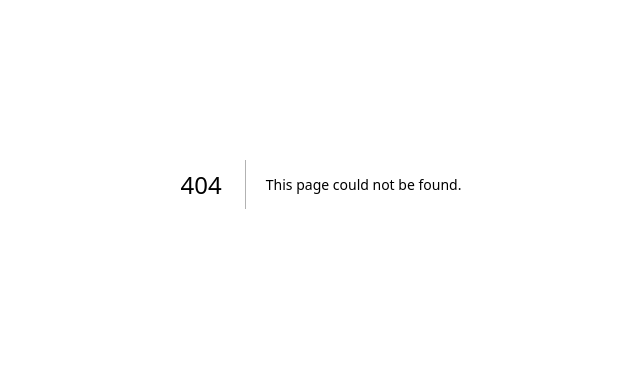
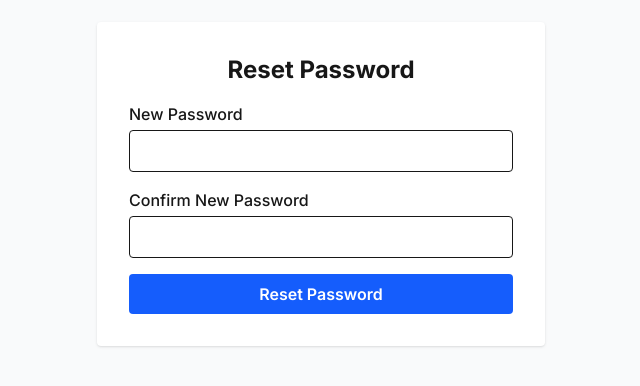
Before and after one commit to naldmach/inca, a Next.js app: page /reset-password in a window 1280 px wide. Before the commit this address had no page. Shown: the part 216-602 px from the top of the page, without its empty margins (319-959 px from the left). Built offline with nearby package versions, Linux system fonts and the light colour scheme.

Commit message:
feat: add reset password page and fix Supabase updateUser usage

```diff
--- /dev/null
+++ b/src/app/reset-password/page.tsx
@@ -0,0 +1,86 @@
+"use client";
+
+import { useState } from "react";
+import { useRouter, useSearchParams } from "next/navigation";
+import { createClient } from "@/lib/supabase/client";
+
+export default function ResetPasswordPage() {
+  const router = useRouter();
+  const searchParams = useSearchParams();
+  const accessToken = searchParams.get("access_token");
+  const [password, setPassword] = useState("");
+  const [confirmPassword, setConfirmPassword] = useState("");
+  const [error, setError] = useState<string | null>(null);
+  const [success, setSuccess] = useState<string | null>(null);
+  const [loading, setLoading] = useState(false);
+
+  const handleSubmit = async (e: React.FormEvent) => {
+    e.preventDefault();
+    setError(null);
+    setSuccess(null);
+    if (!accessToken) {
+      setError("Invalid or missing access token.");
+      return;
+    }
+    if (password.length < 6) {
+      setError("Password must be at least 6 characters.");
+      return;
+    }
+    if (password !== confirmPassword) {
+      setError("Passwords do not match.");
+      return;
+    }
+    setLoading(true);
+    const supabase = createClient();
+    const { error } = await supabase.auth.updateUser({ password });
+    setLoading(false);
+    if (error) {
+      setError(error.message || "Failed to reset password.");
+    } else {
+      setSuccess(
+        "Password reset successful! You can now log in with your new password."
+      );
+      setTimeout(() => router.push("/login"), 2000);
+    }
+  };
+
+  return (
+    <div className="flex min-h-screen items-center justify-center bg-gray-50">
+      <form
+        onSubmit={handleSubmit}
+        className="w-full max-w-md p-8 bg-white rounded shadow space-y-4"
+      >
+        <h1 className="text-2xl font-bold mb-4 text-center">Reset Password</h1>
+        <div>
+          <label className="block mb-1 font-medium">New Password</label>
+          <input
+            type="password"
+            className="w-full border rounded px-3 py-2"
+            value={password}
+            onChange={(e) => setPassword(e.target.value)}
+            autoComplete="new-password"
+          />
+        </div>
+        <div>
+          <label className="block mb-1 font-medium">Confirm New Password</label>
+          <input
+            type="password"
+            className="w-full border rounded px-3 py-2"
+            value={confirmPassword}
+            onChange={(e) => setConfirmPassword(e.target.value)}
+            autoComplete="new-password"
+          />
+        </div>
+        {error && <p className="text-red-600 text-center">{error}</p>}
+        {success && <p className="text-green-600 text-center">{success}</p>}
+        <button
+          type="submit"
+          className="w-full bg-blue-600 text-white py-2 rounded font-semibold hover:bg-blue-700 transition"
+          disabled={loading}
+        >
+          {loading ? "Resetting..." : "Reset Password"}
+        </button>
+      </form>
+    </div>
+  );
+}
--- a/src/components/auth/AuthForm.tsx
+++ b/src/components/auth/AuthForm.tsx
@@ -40,6 +40,7 @@ export default function AuthForm() {
   const [error, setError] = useState<string | null>(null);
   const [loading, setLoading] = useState(false);
   const [success, setSuccess] = useState<string | null>(null);
+  const [pendingEmail, setPendingEmail] = useState<string | null>(null);
   const router = useRouter();
 
   // Login form
@@ -74,6 +75,7 @@ export default function AuthForm() {
     setLoading(true);
     setError(null);
     setSuccess(null);
+    setPendingEmail(null);
     const supabase = createClient();
     const { data: loginData, error } = await supabase.auth.signInWithPassword({
       email: data.email,
@@ -81,17 +83,48 @@ export default function AuthForm() {
     });
     setLoading(false);
     if (error) {
-      setError(error.message || "Login failed");
+      if (
+        error.status === 403 ||
+        (error.message && error.message.toLowerCase().includes("not confirmed"))
+      ) {
+        setError("Please confirm your email before logging in.");
+        setPendingEmail(data.email);
+      } else {
+        setError(error.message || "Login failed");
+      }
       return;
     }
     if (loginData.user) {
       if (loginData.user.email_confirmed_at) {
         router.push("/dashboard");
       } else {
-        setError("Please confirm your email before logging in");
+        setError("Please confirm your email before logging in.");
+        setPendingEmail(data.email);
       }
     } else {
       setError("Login process did not complete. Please try again.");
+    }
+  };
+
+  const onResendConfirmation = async () => {
+    if (!pendingEmail) return;
+    setLoading(true);
+    setError(null);
+    setSuccess(null);
+    const supabase = createClient();
+    // Try to trigger a resend by calling signUp again
+    const { error } = await supabase.auth.signUp({
+      email: pendingEmail,
+      password: Math.random().toString(36), // dummy password, won't be used
+    });
+    setLoading(false);
+    if (error) {
+      setError(
+        error.message ||
+          "Failed to resend confirmation email. Please try again later."
+      );
+    } else {
+      setSuccess("Confirmation email resent. Please check your inbox.");
     }
   };
 
@@ -256,6 +289,17 @@ export default function AuthForm() {
             )}
           </div>
           {error && <p className="text-red-600 text-center">{error}</p>}
+          {pendingEmail && (
+            <button
+              type="button"
+              className="w-full mt-2 text-blue-600 hover:underline"
+              onClick={onResendConfirmation}
+              disabled={loading}
+            >
+              {loading ? "Resending..." : "Resend confirmation email"}
+            </button>
+          )}
+          {success && <p className="text-green-600 text-center">{success}</p>}
           <button
             type="submit"
             className="w-full bg-blue-600 text-white py-2 rounded font-semibold hover:bg-blue-700 transition"
```
